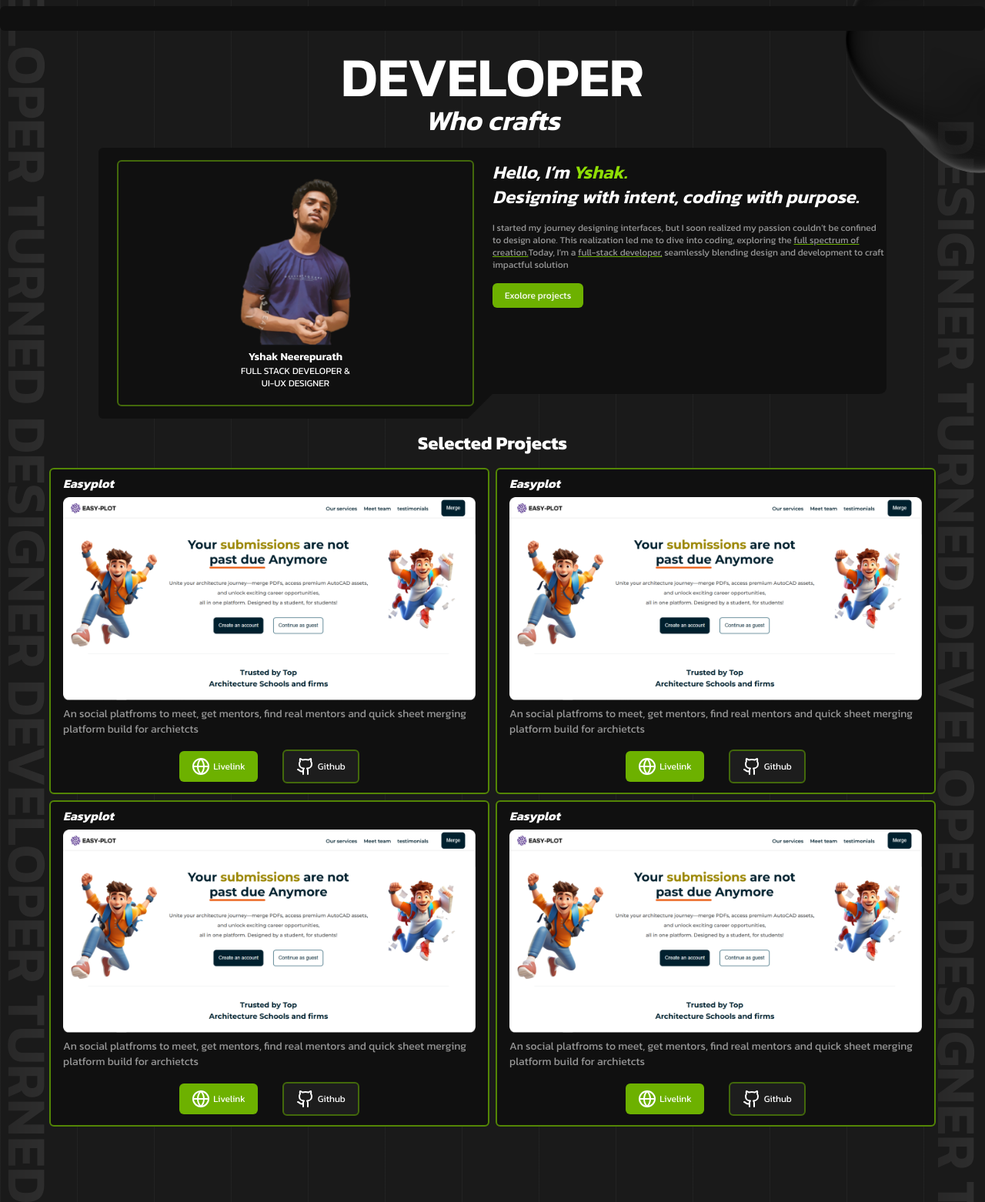
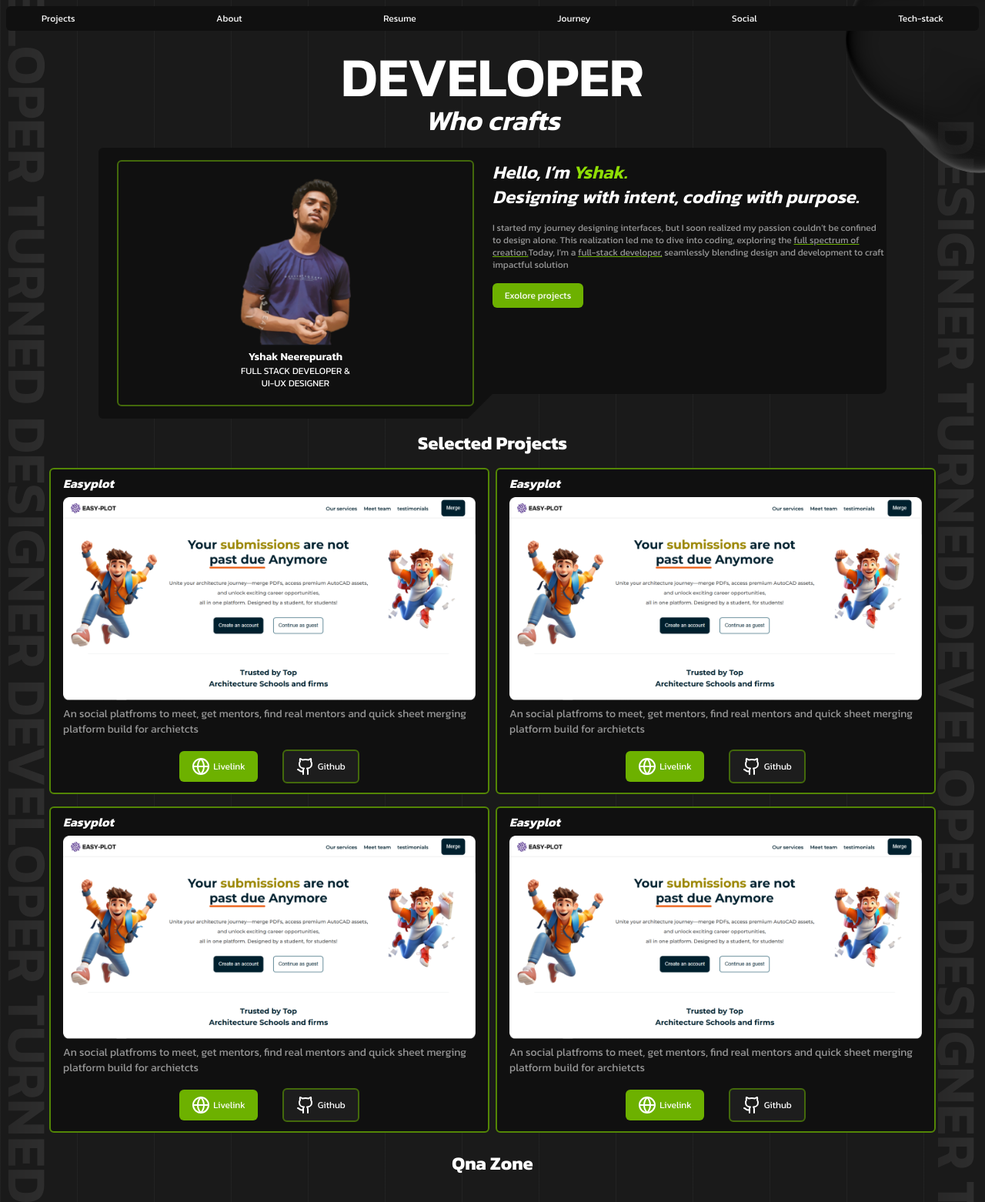
Before and after one commit to Vy-shak/Portfolio-Yshak, a Next.js app: page / in a window 1280 px wide. Shown: the top 1562 px of the page at 77% size. Built offline with nearby package versions, Linux system fonts and the light colour scheme.

Commit message:
Navbar mobile

```diff
--- a/app/page.tsx
+++ b/app/page.tsx
@@ -1,5 +1,4 @@
-import { div } from "motion/react-client";
-import { Hero, Projects } from "./sections";
+import { Hero, Projects, Qnazone } from "./sections";
 import { Navbar } from "@/components";
 
 
@@ -13,6 +12,9 @@ export default function Home() {
       <section className="w-full px-4 sm:px-8 md:px-12 lg:px-16 flexCenter  text-white h-full ">
         <Projects />
       </section>
+      <section className="w-full px-4 sm:px-8 md:px-12 lg:px-16 flexCenter  text-white h-full ">
+        <Qnazone />
+      </section>
     </section>
   );
 }
--- a/app/sections/Projects.tsx
+++ b/app/sections/Projects.tsx
@@ -4,14 +4,13 @@ import EasyplotL from '../../public/Images/Projects/Easyplot Landing.png'
 export default function Projects() {
     return (
         <section className='w-full space-y-4 flexcolCenter h-full'>
-            <span className='w-fit leading-none font-bold text-sm sm:text-lg md:text-xl lg:text-2xl whitespace-nowrap'>Selected Projects</span>
+            <span className='w-fit leading-none font-bold text-lg sm:text-lg md:text-xl lg:text-2xl whitespace-nowrap'>Selected Projects</span>
             <div className='w-full lg:flex-row flex flex-col gap-2'>
-                <div className='w-full flex-col space-y-2'>
+                <div className='w-full flex-col space-y-4'>
                     <ProjectCard liveLink='link' github='link' about='An social platfroms to meet, get mentors, find real mentors and quick sheet merging platform build for archietcts' projectName='Easyplot' projectCover={EasyplotL} />
                     <ProjectCard liveLink='link' github='link' about='An social platfroms to meet, get mentors, find real mentors and quick sheet merging platform build for archietcts' projectName='Easyplot' projectCover={EasyplotL} />
-
                 </div>
-                <div className='w-full flex-col space-y-2'>
+                <div className='w-full flex-col space-y-4'>
                     <ProjectCard liveLink='link' github='link' about='An social platfroms to meet, get mentors, find real mentors and quick sheet merging platform build for archietcts' projectName='Easyplot' projectCover={EasyplotL} />
                     <ProjectCard liveLink='link' github='link' about='An social platfroms to meet, get mentors, find real mentors and quick sheet merging platform build for archietcts' projectName='Easyplot' projectCover={EasyplotL} />
                 </div>
--- /dev/null
+++ b/app/sections/QnaZone.tsx
@@ -0,0 +1,13 @@
+import React from 'react'
+
+function QnaZone() {
+    return (
+        <section className='w-full mt-6'>
+            <div className='flexCenter w-full h-fit'>
+                <span className='w-fit leading-none font-bold text-lg sm:text-lg md:text-xl lg:text-2xl whitespace-nowrap'>Qna Zone</span>
+            </div>
+        </section>
+    )
+}
+
+export default QnaZone
--- a/app/sections/index.ts
+++ b/app/sections/index.ts
@@ -1,6 +1,7 @@
 import Hero from "./Hero";
 import Projects from './Projects'
+import Qnazone from './QnaZone'
 
 
 
-export { Hero, Projects }
+export { Hero, Projects, Qnazone }
--- a/components/Navbar.tsx
+++ b/components/Navbar.tsx
@@ -1,5 +1,6 @@
 import React from 'react'
-
+import menu from '../public/Icons/Navmenu.svg'
+import Image from 'next/image'
 const Navmenu = [{
     id: 'projects',
     text: 'Projects'
@@ -24,11 +25,12 @@ const Navmenu = [{
 
 function Navbar() {
     return (
-        <section className='absolute  py-2 z-50 items-center justify-center  top-0 w-full h-12 '>
-            <div className='flex justify-between items-center px-8 w-full h-full bg-neutral-900 rounded-md'>
+        <section className='fixed px-2 py-1  md:py-2 z-50 items-center justify-center  top-0 w-full h-12 '>
+            <div className='flex max-md:justify-center md:justify-between items-center px-8 w-full h-full bg-neutral-900 rounded-md'>
                 {Navmenu.map((item) => (
-                    <span key={item.id} className='text-white hidden md:visible whitespace-nowrap border-2 border-transparent transition-colors duration-100 hover:border-greenPrimary-400  hover:bg-neutral-600 text-xs px-3 py-1 rounded-md  w-fit'>{item.text}</span>
+                    <span key={item.id} className='text-white max-md:hidden md:visible   whitespace-nowrap border-2 border-transparent transition-colors duration-100 hover:border-greenPrimary-400  hover:bg-neutral-600 text-xs px-3 py-1 rounded-md  w-fit'>{item.text}</span>
                 ))}
+                <Image className='max-md:visible w-6 md:hidden w-fit h-fit' src={menu} alt='menuIcon' />
             </div>
         </section>
     )
--- /dev/null
+++ b/components/QuestionBlock.tsx
@@ -0,0 +1,11 @@
+import React from 'react'
+
+function QuestionBlock() {
+    return (
+        <div>
+
+        </div>
+    )
+}
+
+export default QuestionBlock
```
Also changed, not shown: public/Icons/Navmenu.svg (added).
